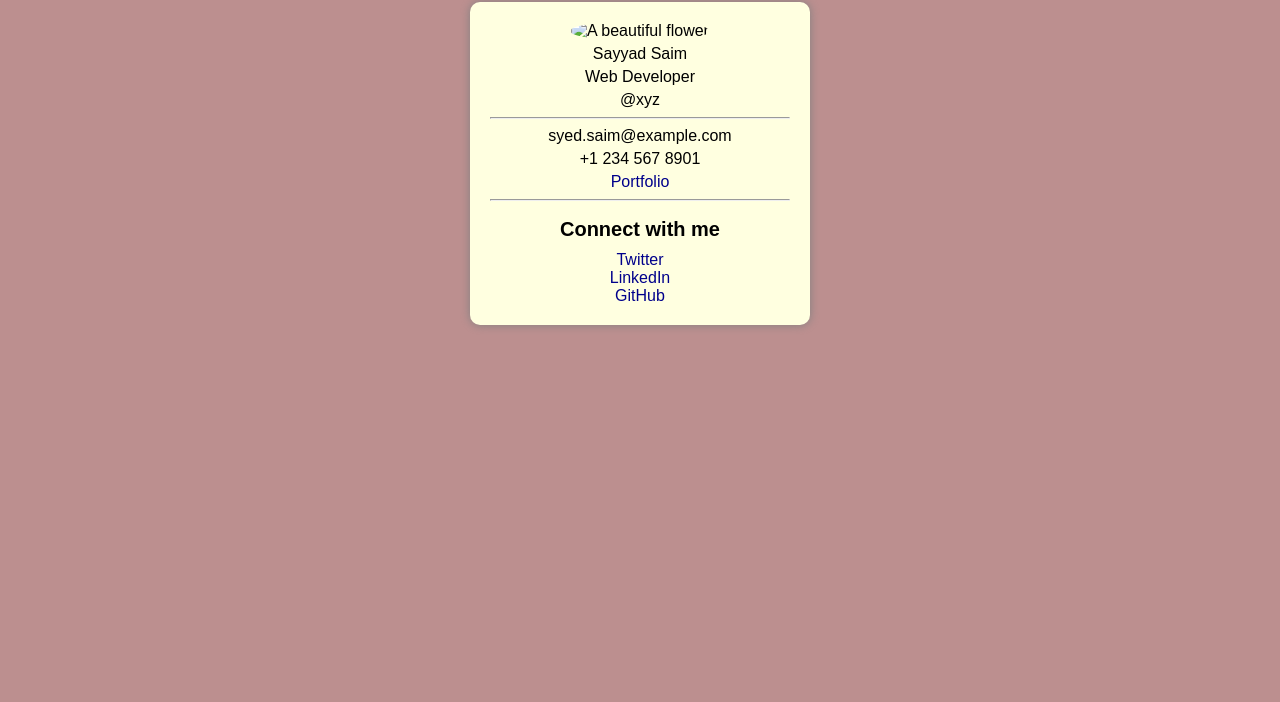
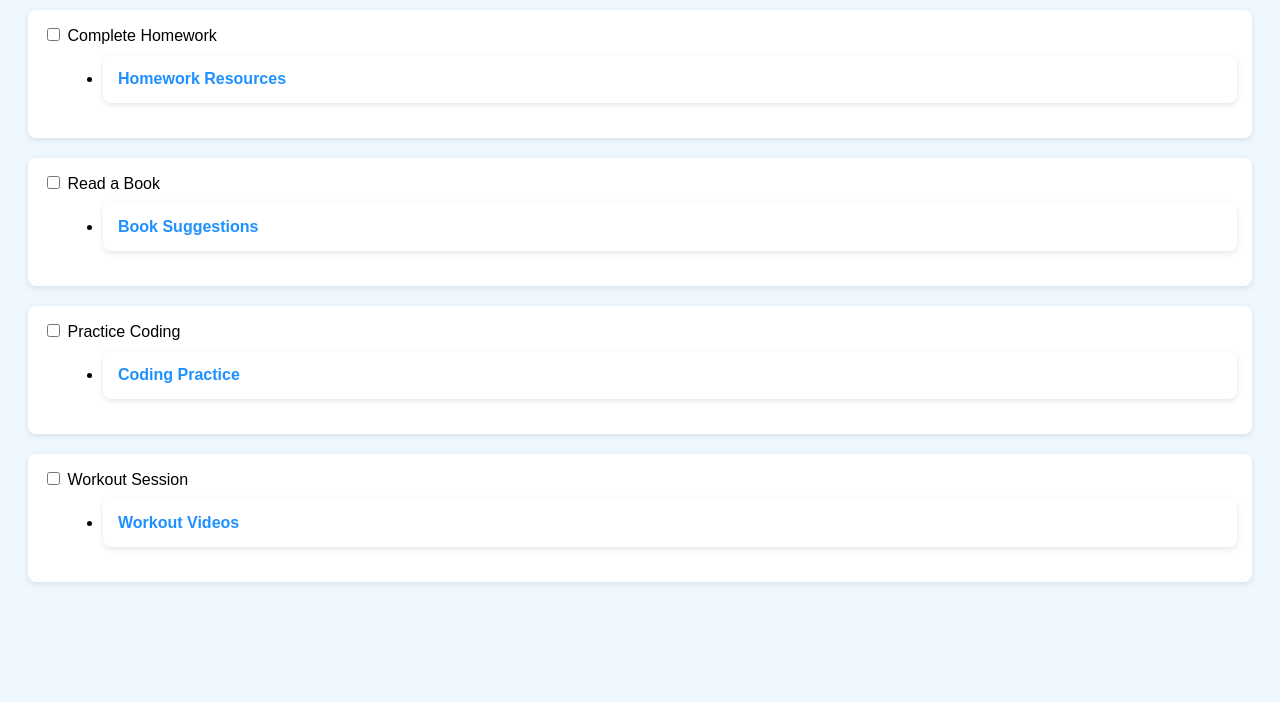
Before and after one commit to SimplyMias/WebDevProjects, a plain HTML site: page index.html in a window 1280 px wide. Shown: the part 98-800 px from the top of the page. Drawn offline with Linux system fonts and the light colour scheme.

Commit message:
Add files via upload

```diff
--- a/index.html
+++ b/index.html
@@ -1,32 +1,51 @@
 <!DOCTYPE html>
 <html lang="en">
+
 <head>
-  <meta charset="UTF-8">
-  <title>My Business Card</title>
-  <link rel="stylesheet" href="styles.css">
+    <meta charset="utf-8">
+    <title>Styled To-Do List</title>
+    <link rel="stylesheet" href="styles.css">
 </head>
+
 <body>
-  <div class="business-card">
-    <img src="profile2.jpg" alt="A beautiful flower" class="profile-image">
+    <h1>My Productive To-Do list</h1>
+    <ul class="todo-list">
+        <li>
+            <input type="checkbox" id="task1">
+            <label for="task1">Complete Homework</label>
+            <ul class="sub-item">
+                <li><a class="sub-item-link" href="https://example.com/homework" target="_blank">Homework Resources</a>
+                </li>
+            </ul>
+        </li>
+        <li>
+            <input type="checkbox" id="task2">
+            <label for="task2">Read a Book</label>
+            <ul class="sub-item">
+                <li><a class="sub-item-link" href="https://example.com/books" target="_blank">Book Suggestions</a>
+                </li>
+            </ul>
+        </li>
+        <li>
+            <input type="checkbox" id="task3">
+            <label for="task3">Practice Coding</label>
+            <ul class="sub-item">
+                <li><a class="sub-item-link" href="https://example.com/coding" target="_blank">Coding Practice</a>
+                </li>
+            </ul>
+        </li>
+        <li>
+            <input type="checkbox" id="task4">
+            <label for="task4">Workout Session</label>
+            <ul class="sub-item">
+                <li><a class="sub-item-link" href="https://example.com/workout" target="_blank">Workout Videos</a>
+                </li>
+            </ul>
+        </li>
 
-    <p class="full-name">Sayyad Saim</p>
-    <p class="designation">Web Developer</p>
-    <p class="company">@xyz</p>
 
-    <hr>
+    </ul>
 
-    <p>syed.saim@example.com</p>
-    <p>+1 234 567 8901</p>
-    <a href="https://your-portfolio.example.com" target="_blank">Portfolio</a>
+</body>
 
-    <hr>
-
-    <div class="social-media">
-      <h2>Connect with me</h2>
-      <a href="https://twitter.com/" target="_blank">Twitter</a><br>
-      <a href="https://linkedin.com/" target="_blank">LinkedIn</a><br>
-      <a href="https://github.com/" target="_blank">GitHub</a>
-    </div>
-  </div>
-</body>
 </html>
--- a/styles.css
+++ b/styles.css
@@ -1,44 +1,38 @@
-body {
-    background-color: rosybrown;
-    font-family: Arial, sans-serif;
+body{
+    font-family: Arial,sans-serif;
+    background-color:#f0f8ff;
+    padding:20px;
   }
-
-  p {
-    margin-top: 5px;
-    margin-bottom: 5px;
+  h1{
+    text-align:center;
+     color: #333;
   }
-
-  a {
-    text-decoration: none;
-    color: darkblue;
+  .todo-list{
+    list-style-type:none;
+    padding:0;
   }
-
-  a:hover {
-    text-decoration: underline;
+  .todo-list li{
+    margin-bottom:20px;
+    background-color: #ffffff;
+    padding: 15px;
+    box-shadow: 0 2px 6px rgba(0,0,0,0.1);
+    border-radius:8px;
   }
-
-  .business-card {
-    width: 300px;
-    background-color: lightyellow;
-    padding: 20px;
-    margin: 100px auto 0 auto;
-    text-align: center;
-    font-size: 16px;
-    border-radius: 10px;
-    box-shadow: 0 0 10px gray;
+  .sub-item-link {
+    text-decoration:none;
+    color: #1e90ff;
+    font-weight:bold;
   }
-
-  .profile-image {
-    max-width: 100%;
-    border-radius: 45%;
-    height: 20%;
+  .sub-item {
+    list-style-type: disc;
+    margin-top: 10px;
+    margin-left: 20px;
   }
-
-  .social-media {
-    margin-top: 15px;
-  }
-
-  h2 {
-    font-size: 20px;
-    margin-bottom: 10px;
-  }
+  .sub-item-link:visited {
+    color: #6a5acd;}
+  .sub-item-link:hover {
+    color: #20b2aa;}
+  .sub-item-link:focus {
+    outline: 2px dashed #ff6347;}
+    .sub-item-link:active{
+    color: #ff4500;}
```
